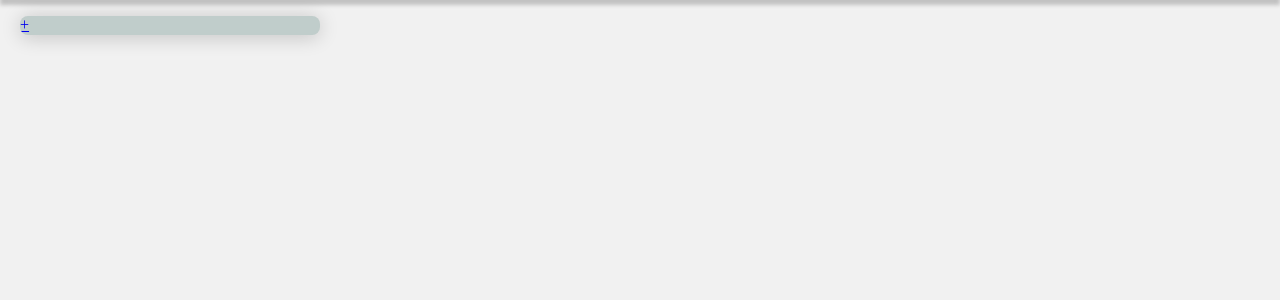
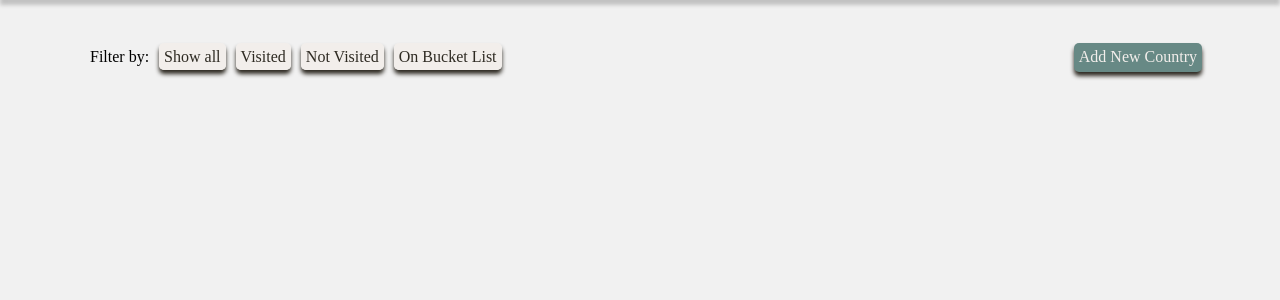
Before and after one commit to mldrenth/travel_bucket_list, a Flask app: page /countries in a window 1280 px wide; the page is wider, and only the part inside the window is pictured. Shown: the part 58-358 px from the top of that part. Run offline with Flask 2, Linux system fonts and the light colour scheme; data that the repository does not hold is empty; some libraries are stand-ins or nearby versions.

Commit message:
Can now filter countries

```diff
--- a/controllers/countries_controller.py
+++ b/controllers/countries_controller.py
@@ -40,6 +40,14 @@ def show_country(id):
     cities = city_repository.select_by_country(country)
     return render_template('countries/show.html', title = "Country Info", country = country, cities = cities)
 
+#FILTER
+#GET '/countries/filter/<option>/<state>
+@countries_blueprint.route("/countries/filter/<option>/<state>")
+def show_filtered_countries(option,state):
+    countries = country_repository.filter(option,state)
+    return render_template("countries/index.html", title = "Countries", countries = countries)
+
+
 #EDIT
 #GET '/countries/<id>/edit'
 @countries_blueprint.route("/countries/<id>/edit")
--- a/repositories/country_repository.py
+++ b/repositories/country_repository.py
@@ -34,6 +34,18 @@ def select(id):
         country = Country(result['name'], result['continent'], result['want_to_visit'], result['visited'], result['id'])
     return country
 
+# FILTER
+def filter(option,state):
+    countries = []
+    boolean_state = state == "true"
+    sql = f"SELECT * FROM countries WHERE {option} = %s"
+    values = [boolean_state]
+    results = run_sql(sql,values)
+    for row in results:
+        country = Country(row['name'], row['continent'], row['want_to_visit'], row['visited'], row['id'])
+        countries.append(country)
+    return countries
+
 # UPDATE
 def update(country):
     sql = "UPDATE countries SET (name, continent, visited, want_to_visit) = (%s, %s, %s, %s) WHERE id = %s"
--- a/static/style.css
+++ b/static/style.css
@@ -1,5 +1,6 @@
 body {
     background-color:#f1f1f1;
+
 }
 
 nav {
@@ -35,6 +36,8 @@ main {
     justify-content: center;
     align-items: center;
     margin: 0 auto;
+
+
 }
 
 #main-image-div {
@@ -56,6 +59,47 @@ main {
     text-shadow: 4px 4px grey;
 
 }
+menu {
+    display: flex;
+    flex-direction: row;
+    align-items: baseline;
+    justify-content: space-between;
+    width: 100vw;
+
+}
+menu > ul {
+    list-style: none;
+    display: flex;
+    flex-direction: row;
+    column-gap: 10px;
+
+
+
+}
+menu > ul > li > a {
+    background-color:   #F2EEEB;
+    padding: 5px;
+    text-decoration: none;
+    color: #2e2a22;
+    border-radius: 5px;
+    box-shadow: 0px 4px 4px;
+
+}
+
+menu > ul > li > a:hover {
+    color: #805f4d;
+}
+
+
+menu > a {
+    background-color:  #678985;
+    padding: 5px;
+    text-decoration: none;
+    color: #F2EEEB;
+    border-radius: 5px;
+    box-shadow: 0px 4px 4px #2e2a22;
+    margin-right: 10%;
+}
 
 .container {
     display: flex;
@@ -63,6 +107,7 @@ main {
     flex-wrap: wrap;
     gap: 20px ;
     margin-left: 10px;
+    width: 100vw;
 }
 
 .header-image{
--- a/templates/countries/index.html
+++ b/templates/countries/index.html
@@ -1,5 +1,14 @@
 {% extends 'base.html' %}
 {% block content %}
+<main>
+    <menu>
+        <ul>Filter by: <li><a href="/countries">Show all</a></li>
+            <li><a href="/countries/filter/visited/true">Visited</a></li>
+            <li><a href="/countries/filter/visited/false">Not Visited</a></li>
+            <li><a href="/countries/filter/want_to_visit/true">On Bucket List</a></li>
+        </ul>
+        <a href="/countries/new">Add New Country</a>
+    </menu>
     <div class="container">
         {% for country in countries %}
         <div class="country-div">
@@ -32,7 +41,6 @@
             </div>
         </div>
         {% endfor %}
-    <div class="country-div"><a href="/countries/new">+</a></div>
     </div>
-
+</main>
 {% endblock content %}
```
Lines whose indentation alone changed are shown as unchanged.
